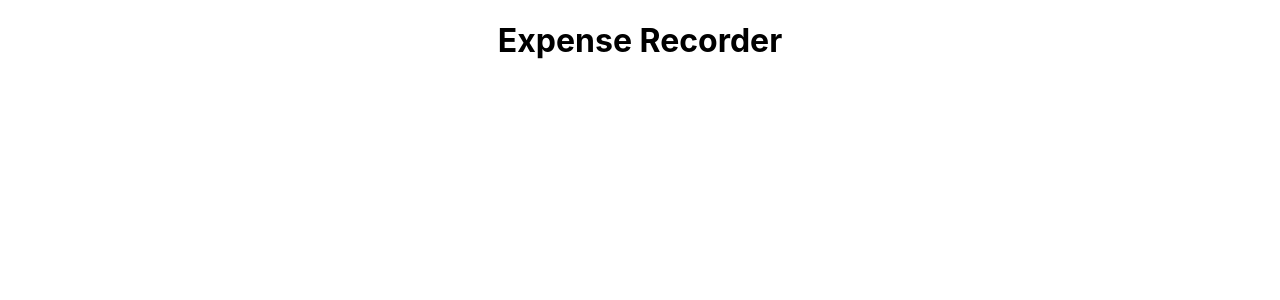
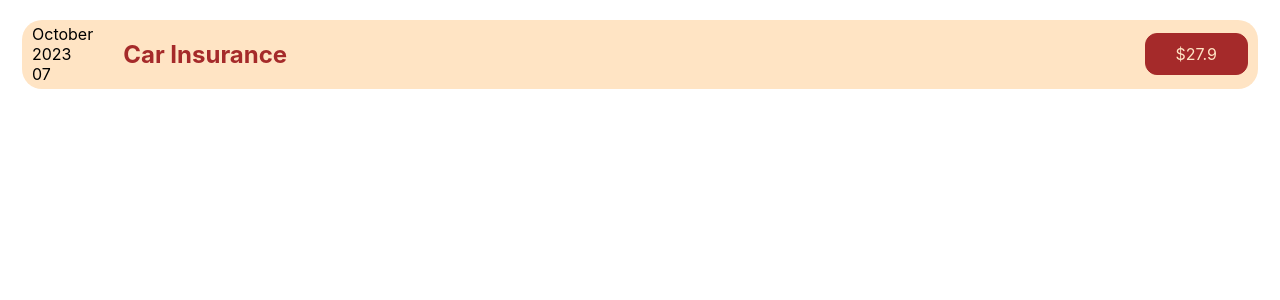
Before and after one commit to SuYin2096/expense-recorder-app, a React (Create React App) app: page / in a window 1280 px wide. Shown: the top 300 px of the page. Built offline with nearby package versions, Linux system fonts and the light colour scheme.

Commit message:
add expense compenent

```diff
--- a/src/App.css
+++ b/src/App.css
@@ -1,5 +1,5 @@
 .App {
-  text-align: center;
+  padding: 20px 22px;
 }
 
 .App-logo {
--- a/src/App.js
+++ b/src/App.js
@@ -1,9 +1,11 @@
 import "./App.css";
+import "./components/ExpenseItem";
+import ExpenseItem from "./components/ExpenseItem";
 
 function App() {
   return (
     <div className="App">
-      <h1>Expense Recorder</h1>
+      <ExpenseItem></ExpenseItem>
     </div>
   );
 }
--- /dev/null
+++ b/src/components/ExpenseDate.css
@@ -0,0 +1,4 @@
+.expense-date {
+  color: brown;
+  padding-left: 3px;
+}
--- /dev/null
+++ b/src/components/ExpenseDate.js
@@ -0,0 +1,18 @@
+import React from "react";
+
+function ExpenseDate() {
+  const expenseDate = new Date(2023, 9, 7);
+  const formatedDate = expenseDate.toLocaleDateString();
+  const month = expenseDate.toLocaleString("en-US", { month: "long" });
+  const year = expenseDate.getFullYear();
+  const date = expenseDate.toLocaleString("en-US", { day: "2-digit" });
+  return (
+    <div className="expense-date">
+      <div>{month}</div>
+      <div>{year}</div>
+      <div>{date}</div>
+    </div>
+  );
+}
+
+export default ExpenseDate;
--- /dev/null
+++ b/src/components/ExpenseItem.css
@@ -0,0 +1,33 @@
+.expense-item {
+  background-color: bisque;
+  display: flex;
+  align-items: center;
+  justify-content: space-between;
+  flex: 1;
+  padding: 0px 10px;
+  border-radius: 20px;
+}
+
+.expense-item__description {
+  display: flex;
+  align-items: center;
+  justify-content: space-between;
+  flex: 1;
+  padding: 0px 0px 0px 30px;
+}
+.expense-item__price {
+  border: 1px solid brown;
+  padding: 10px 30px;
+  border-radius: 12px;
+  background-color: brown;
+  color: bisque;
+}
+
+.expense-item__name {
+  color: brown;
+}
+
+.expense-item__date {
+  color: brown;
+  padding-left: 3px;
+}
--- /dev/null
+++ b/src/components/ExpenseItem.js
@@ -0,0 +1,21 @@
+import React from "react";
+import "./ExpenseItem.css";
+import "./ExpenseDate";
+import ExpenseDate from "./ExpenseDate";
+function ExpenseItem() {
+  const expenseName = "Car Insurance";
+  const expensePrice = 27.9;
+  const expenseDate = new Date(2023, 9, 7);
+
+  return (
+    <div className="expense-item">
+      <ExpenseDate />
+      <div className="expense-item__description">
+        <h2 className="expense-item__name">{expenseName}</h2>
+        <div className="expense-item__price">${expensePrice}</div>
+      </div>
+    </div>
+  );
+}
+
+export default ExpenseItem;
```
